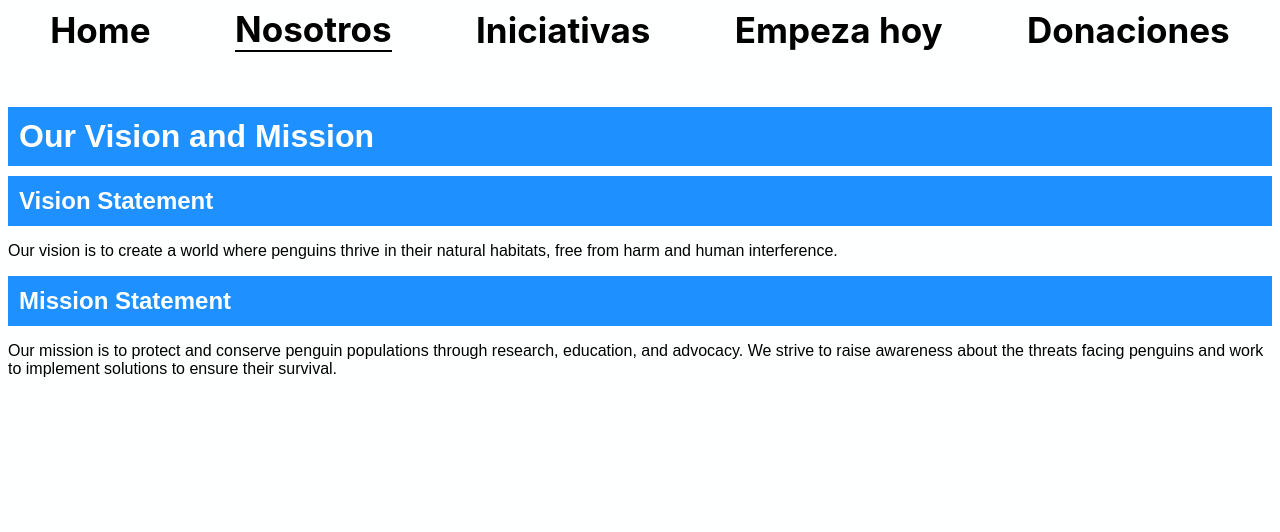
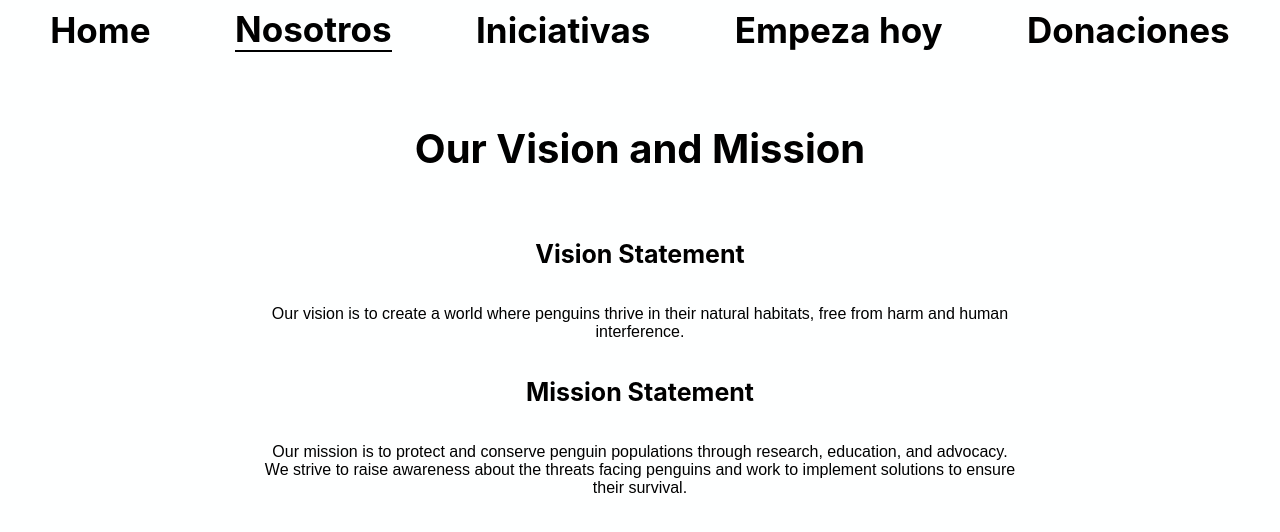
Before and after one commit to facundocarrizo99/saveThePenguins, a plain HTML site: page nosotros.html in a window 1280 px wide. Drawn offline with Linux system fonts and the light colour scheme.

Commit message:
centre unas cuantas cositas

```diff
--- a/nosotros.html
+++ b/nosotros.html
@@ -9,17 +9,23 @@
 <body class="screen">
     <div>
         <div class="nav">
-            <a href="index.html"><div class="nav_text">Home</div></a>
-            <a href="nosotros.html"><div class="nav_este">Nosotros</div></a>
-            <a href="iniciativas.html"><div class="nav_text">Iniciativas</div></a>
-            <a href="empezaHoy.html"><div class="nav_text">Empeza hoy</div></a>
-            <a href="donaciones.html"><div class="nav_text">Donaciones</div></a>
+            <a href="index.html" class="nav_text">Home</a>
+            <a href="nosotros.html" class="nav_este">Nosotros</a>
+            <a href="iniciativas.html" class="nav_text">Iniciativas</a>
+            <a href="empezaHoy.html" class="nav_text">Empeza hoy</a>
+            <a href="donaciones.html"class="nav_text">Donaciones</a>
         </div>
     </div>
-        <h1>Our Vision and Mission</h1>
-        <h2>Vision Statement</h2>
-        <p>Our vision is to create a world where penguins thrive in their natural habitats, free from harm and human interference.</p>
-        <h2>Mission Statement</h2>
-        <p>Our mission is to protect and conserve penguin populations through research, education, and advocacy. We strive to raise awareness about the threats facing penguins and work to implement solutions to ensure their survival.</p>
+    <div class="nosotros">
+        <h1 class="title1">Our Vision and Mission</h1>
+        <div class="statement">
+            <h2 class="title2">Vision Statement</h2>
+            <p class="p">Our vision is to create a world where penguins thrive in their natural habitats, free from harm and human interference.</p>
+        </div>
+        <div class="statement">
+            <h2 class="title2">Mission Statement</h2>
+            <p class="p">Our mission is to protect and conserve penguin populations through research, education, and advocacy. We strive to raise awareness about the threats facing penguins and work to implement solutions to ensure their survival.</p>
+        </div>
+    </div>
     </body>
 </html>
--- a/styles/styles.css
+++ b/styles/styles.css
@@ -26,25 +26,10 @@ a {
 
 
 /* Set the hover color for links to a lighter shade of blue */
-a:hover {
-    color: #87cefa;
-}
+
 
 /* Set the border color for images to a light shade of blue */
 
-
-/* Set the background color for headings to a darker shade of blue */
-h1, h2, h3, h4, h5, h6 {
-    background-color: #1e90ff;
-    color: #ffffff;
-    padding: 10px;
-    margin: 10px 0;
-}
-
-/* Set the border color for headings to a darker shade of blue */
-h1, h2, h3, h4, h5, h6 {
-    border: 1px solid #1e90ff;
-}
 
 /* Set the background color for buttons to a darker shade of blue */
 button {
@@ -94,6 +79,7 @@ input[type="submit"]:hover, button[type="submit"]:hover {
 
 .screen{
     background-color: #feffff;
+    align-items: center;
 }
 
 /* ----------------------------------------NAV-------------------------------------------- */
@@ -123,7 +109,7 @@ input[type="submit"]:hover, button[type="submit"]:hover {
 }
 
 
-/* ----------------------------------------------------------------------------------- */
+/* ----------LOGO------------------------------------------------------------------------- */
 
 .logo{
     display: flex;
@@ -152,3 +138,59 @@ input[type="submit"]:hover, button[type="submit"]:hover {
     width: 80%;
     height: 80%;
 }
+
+
+/* ----------NOSOTROS--------------------------------------------------------------- */
+
+.nosotros{
+    align-items: center;
+    display: flex;
+    flex-direction: column;
+    text-align: center;
+    justify-content: center;
+
+}
+
+.title1{
+    color: black;
+    text-align: center;
+    font: 700 40px 'Inter', Serif;
+    margin-bottom: 45px;
+}
+
+.title2{
+    color: black;
+    text-align: center;
+    font: 700 25px 'Inter', Serif;
+    margin-bottom: 20px;
+}
+
+.p{
+    justify-self: center;
+    justify-content: center;
+    align-items: center;
+    text-align: center;
+}
+
+.ul{
+    display: flex;
+    justify-content: center;
+    flex-direction: column;
+    align-items: center;
+}
+
+.li{
+    justify-self: center;
+    justify-content: center;
+    align-items: center;
+    text-align: center;
+    width: fit-content;
+}
+
+
+.statement{
+    width: 60%;
+    display: flex;
+    flex-direction: column;
+    justify-content: center;
+}
```
Also changed, not shown: empezaHoy.html (+11 -9 lines), iniciativas.html (+13 -11 lines).
